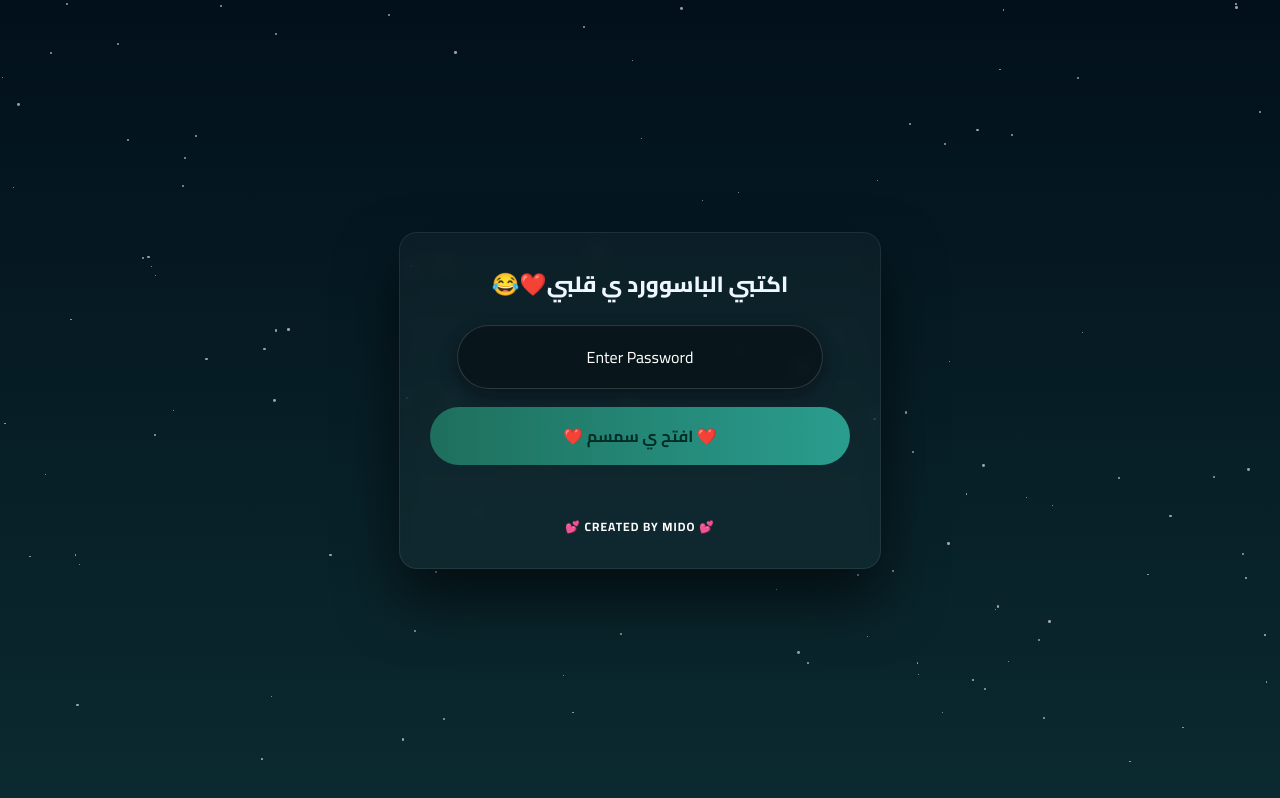
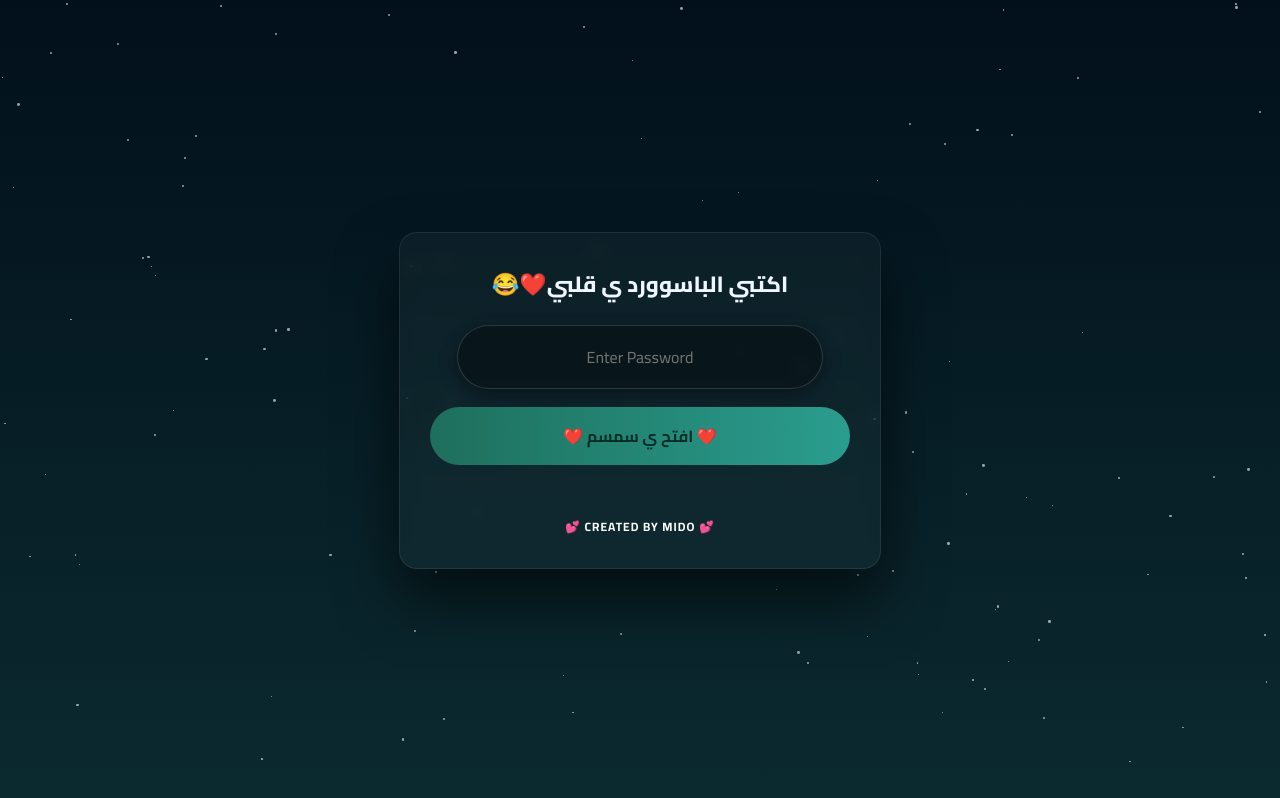
Before and after one commit to Mido6h/ramadan, a plain HTML site: page index.html in a window 1280 px wide. Drawn offline with Linux system fonts and the light colour scheme.

Commit message:
Update index.html

```diff
--- a/index.html
+++ b/index.html
@@ -90,9 +90,7 @@ input{
   transition:.25s;
 }
 
-input::placeholder{
-  color:rgb(255, 255, 255);
-}
+
 
 input:focus{
   border-color:#2a9d8f;
```
